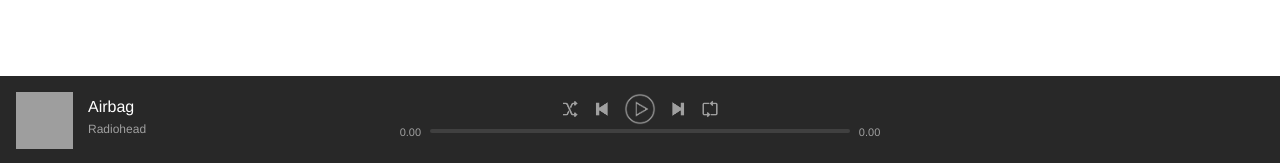
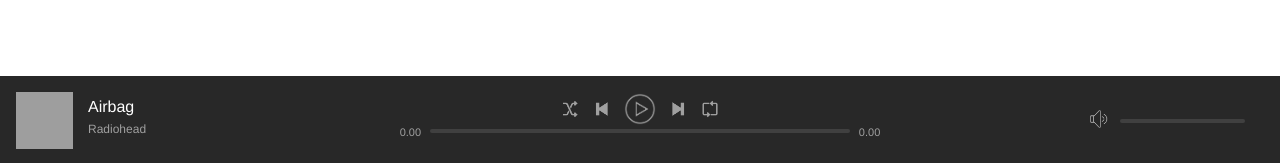
Before and after one commit to eventhorizn/spotify-clone, a PHP site: page / in a window 1280 px wide. Shown: the part 634-797 px from the top of the page. Run offline with PHP 8.4, Linux system fonts and the light colour scheme; the visitor is signed in with stand-in values (Sample User, id 1); grey boxes are pictures that could not be loaded.

Commit message:
volume bar

```diff
--- a/assets/css/style.css
+++ b/assets/css/style.css
@@ -29,6 +29,11 @@ body {
 #nowPlayingRight {
 	width: 30%;
 	min-width: 180px;
+}
+
+#nowPlayingRight {
+	position: relative;
+	margin-top: 16px;
 }
 
 #nowPlayingCenter {
@@ -128,3 +133,13 @@ body {
 	font-size: 12px;
 	color: #a0a0a0;
 }
+
+.volumeBar {
+	width: 180px;
+	position: absolute;
+	right: 0;
+}
+
+.volumeBar .progressBar {
+	width: 125px;
+}
--- a/index.php
+++ b/index.php
@@ -82,7 +82,17 @@ if (isset($_SESSION['userLoggedIn'])) {
             </div>
 
             <div id="nowPlayingRight">
+                <div class="volumeBar">
+                    <button class="controlButton volume" title="Volume Button">
+                        <img src="assets/images/icons/volume.png" alt="Volume">
+                    </button>
 
+                    <div class="progressBar">
+                        <div class="progressBarBg">
+                            <div class="progress"></div>
+                        </div>
+                    </div>
+                </div>
             </div>
         </div>
     </div>
```
